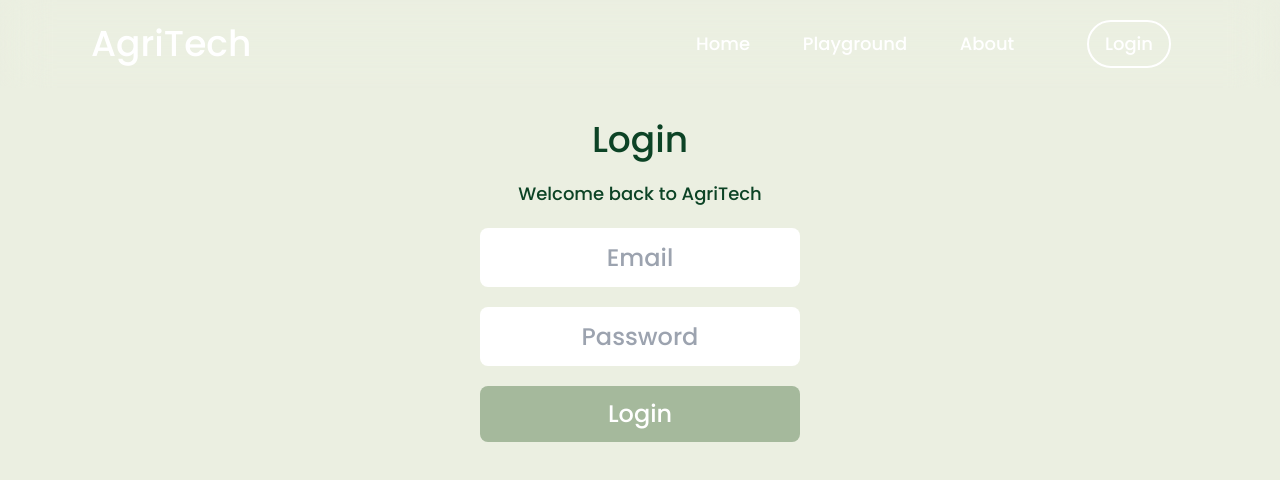
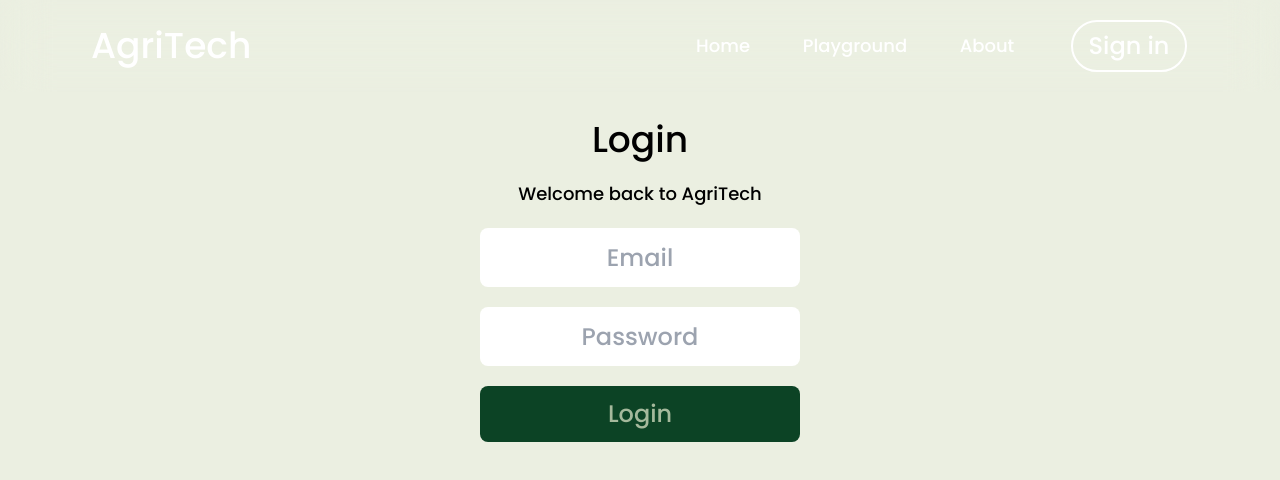
Before and after one commit to JeyllonSandoval/agritech-frontend, a Next.js app: page /signin in a window 1280 px wide. Shown: the top 480 px of the page. Built offline with nearby package versions, Linux system fonts and the light colour scheme.

Commit message:
feat: logic login return home

```diff
--- a/src/app/globals.css
+++ b/src/app/globals.css
@@ -14,15 +14,16 @@
 
 @media (prefers-color-scheme: dark) {
   :root {
+    --font-color: #eeeeee;
     --background: #252525;
     --background2: #0C4325;
-    --foreground: #EBEFE1;
+    --foreground: #ace29f;
     --foreground2: #323226;
   }
 }
 
 body {
-  color: var(--foreground);
+  color: var(--font-color);
   background: var(--background);
   /* font-family: 'Lora', serif; */
   font-family: 'Poppins', sans-serif;
@@ -31,7 +32,13 @@
 }
 
 .custom-bg2 {
+  background: var(--foreground);
+  color: var(--background2);
+}
+
+.custom-bg2:hover {
   background: var(--background2);
+  color: var(--foreground);
 }
 
 /*
--- /dev/null
+++ b/src/modules/common/components/UI/ButtonProfile.tsx
@@ -0,0 +1,7 @@
+export default function ButtonProfile() {
+    return (
+        <div className="text-white custom-bg2 px-4 py-2 rounded-full hover:scale-105 transition-all duration-300 ease-in-out">
+            <h1 className="text-2xl">Profile</h1>
+        </div>
+    )
+}
--- a/src/modules/common/components/UI/ButtonSign.tsx
+++ b/src/modules/common/components/UI/ButtonSign.tsx
@@ -1,7 +1,7 @@
-export default function Signin() {
+export default function ButtonSignin() {
     return (
-        <section className="bg-white rounded-full px-4 py-2">
-            <h1 className="text-2xl m-0 p-0 text-black">Sign in</h1>
-        </section>
+        <div className="text-white relative px-4 py-2 border-2 border-white rounded-full hover:scale-105 transition-all duration-300 ease-in-out hover:bg-white hover:text-black">
+            <h1 className="text-2xl">Sign in</h1>
+        </div>
     )
 }
--- a/src/modules/common/components/forms/loginForm.tsx
+++ b/src/modules/common/components/forms/loginForm.tsx
@@ -25,6 +25,10 @@
                 const data = await response.json();
                 localStorage.setItem("token", data.token);
                 localStorage.setItem("user", JSON.stringify(data.user));
+
+                // Disparar evento personalizado
+                window.dispatchEvent(new Event('loginStateChange'));
+
                 router.push("/");
             } else {
                 const errorData = await response.json();
@@ -58,7 +62,7 @@
                             onChange={(e) => setPassword(e.target.value)}
                         />
                         <button
-                            className="w-1/2 h-1/2 rounded-lg text-center text-white custom-bg2 text-2xl p-3"
+                            className="w-1/2 h-1/2 rounded-lg text-center text-white custom-bg2 text-2xl p-3 hover:scale-105 transition-all duration-300 ease-in-out"
                             type="submit"
                         >
                             Login
--- a/src/modules/common/components/layouts/navbarH.jsx
+++ b/src/modules/common/components/layouts/navbarH.jsx
@@ -1,6 +1,30 @@
+"use client";
+import { useEffect, useState } from 'react';
+import { usePathname } from 'next/navigation';
 import Link from "next/link";
-import Signin from "@/modules/common/components/UI/ButtonSign";
-export default function NavbarH() {
+import ButtonSign from "@/modules/common/components/UI/ButtonSign";
+import ButtonProfile from "@/modules/common/components/UI/ButtonProfile";
+
+// Componente para la parte de autenticación
+const AuthSection = () => {
+    const [isAuthenticated, setIsAuthenticated] = useState(false);
+    const pathname = usePathname();
+
+    useEffect(() => {
+        if (typeof window !== 'undefined') {
+            const token = localStorage.getItem('token');
+            setIsAuthenticated(!!token);
+        }
+    }, [pathname]);
+
+    return isAuthenticated ? (
+        <Link href="/profile"><ButtonProfile /></Link>
+    ) : (
+        <Link href="/signin"><ButtonSign /></Link>
+    );
+};
+
+const NavbarH = () => {
     return (
         <section className="w-full fixed top-0 z-[10000] bg-transparent backdrop-blur-xl">
                     <nav className="w-full flex justify-around items-center text-white gap-[250px] py-5">
@@ -22,12 +46,12 @@
                                 </Link>
                             </li>
                             <li className="flex items-center w-[120px] justify-center">
-                        <Link href="/signin" className="text-white text-lg relative px-4 py-2 border-2 border-white rounded-full hover:scale-105 transition-all duration-300 ease-in-out hover:bg-white hover:text-black">
-                            Login
-                        </Link>
+                                <AuthSection />
                             </li>
                         </ul>
                     </nav>
                 </section>
     )
 }
+
+export default NavbarH;
```
Lines whose indentation alone changed are shown as unchanged.
